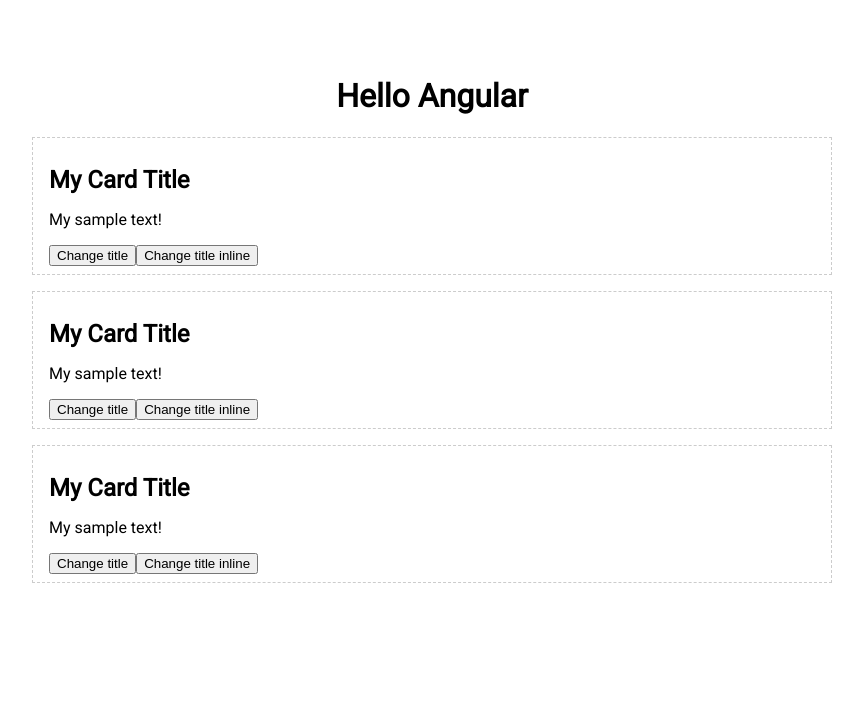
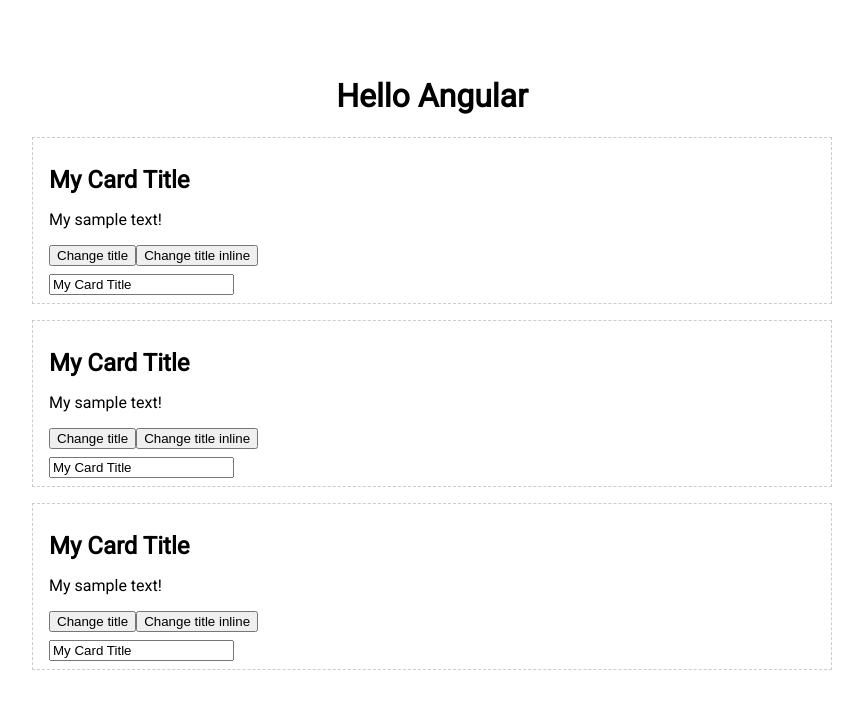
Before and after one commit to bolatashirbek/angular8_simple_projects, an Angular app in the folder ng-basics/: page / in a window 1280 px wide. Shown: the top 708 px of the page, without its empty margins (208-1071 px from the left). Built offline with nearby package versions, Linux system fonts and the light colour scheme.

Commit message:
ng-basics: two-way data binding, change card title

```diff
--- a/ng-basics/src/app/card/card.component.html
+++ b/ng-basics/src/app/card/card.component.html
@@ -2,8 +2,12 @@
   <h2>{{title}}</h2>
   <p>{{text}}</p>
 
-  <div>
+  <div class="buttons">
     <button (click)="changeTitle()">Change title</button>
     <button (click)="title = 'Inline title'">Change title inline</button>
   </div>
+
+  <div>
+    <input type="text" (input)="inputHandler($event)" [value]="title">
+  </div>
 </div>
--- a/ng-basics/src/app/card/card.component.scss
+++ b/ng-basics/src/app/card/card.component.scss
@@ -6,4 +6,8 @@
   h2 {
     margin-bottom: .5rem;
   }
+
+  .buttons {
+    margin-bottom: .5rem;
+  }
 }
--- a/ng-basics/src/app/card/card.component.ts
+++ b/ng-basics/src/app/card/card.component.ts
@@ -15,4 +15,9 @@ export class CardComponent implements OnInit {
   changeTitle() {
     this.title = 'Title has been changed!';
   }
+
+  inputHandler(event: any) {
+    const value = event.target.value;
+    this.title = value;
+  }
 }
```
